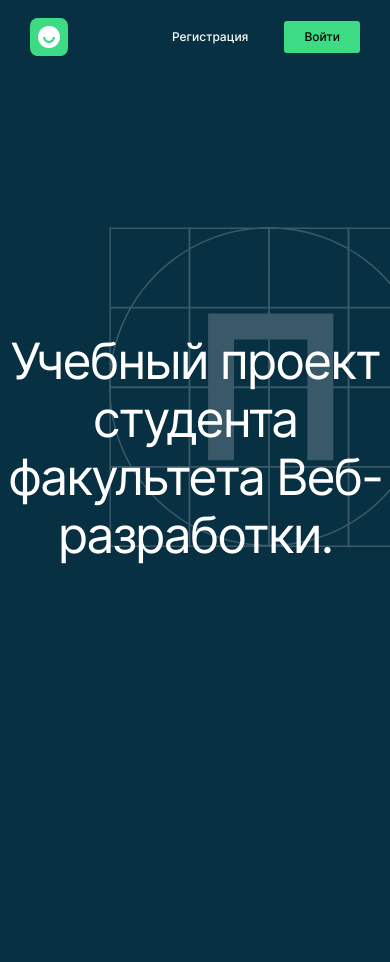
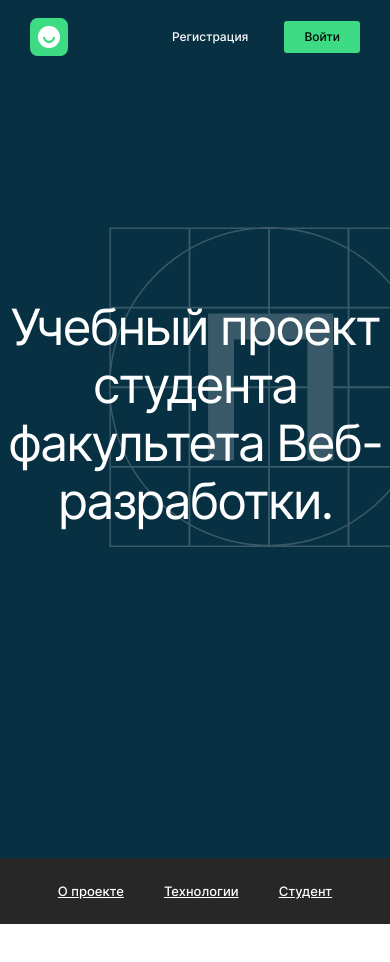
Before and after one commit to Polar-Bear777/movies-explorer-frontend, a React (Create React App) app: page / in a window 390 px wide. Shown: the top 962 px of the page. After the commit the page ends 924 px from the top, so only its background shows below. Built offline with nearby package versions, Linux system fonts and the light colour scheme.

Commit message:
добавил компонент navtab и его адаптив, поправил адаптив promo

```diff
--- a/src/components/Main/Main.css
+++ b/src/components/Main/Main.css
@@ -1,5 +1,6 @@
-.main {
+.content {
   max-width: 1280px;
   display: flex;
   background-color: #073042;
+  flex-direction: column;
 }
--- a/src/components/Main/Main.js
+++ b/src/components/Main/Main.js
@@ -2,11 +2,13 @@
 import React from 'react';
 import '../Main/Main.css';
 import Promo from '../Main/Promo/Promo';
+import NavTab from '../Main/NavTab/NavTab';
 
 function Main(props) {
   return (
-    <main className='main'>
+    <main className='content'>
       <Promo/>
+      <NavTab/>
     </main>
   );
 }
--- a/src/components/Main/NavTab/NavTab.css
+++ b/src/components/Main/NavTab/NavTab.css
@@ -0,0 +1,52 @@
+.navtab {
+  max-width: 1280px;
+  height: 66px;
+  display: grid;
+  background-color: #272727;
+}
+
+.navtab__links {
+  margin: 0;
+  padding: 0;
+  display: grid;
+  gap: 40px;
+  grid-template-columns: repeat(3, minmax(min-content, max-content));
+  align-content: center;
+  justify-content: center;
+}
+
+.navtab__link {
+  font-style: normal;
+  font-weight: 500;
+  font-size: 13px;
+  line-height: 16px;
+  font-family: 'Inter';
+  text-decoration-line: underline;
+  color: #fff;
+}
+
+/* Точка перелома между 1280 и 768 */
+@media screen and (max-width: 768px) {
+  .navtab {
+    max-width: 768px;
+  }
+}
+
+/* Точка перелома между 768 и 320 */
+@media screen and (max-width: 320px) {
+  .navtab {
+    max-width: 320px;
+  }
+}
+
+@media screen and (max-width: 320px) {
+  .navtab__links {
+    gap: 24px;
+  }
+}
+
+@media screen and (max-width: 320px) {
+  .navtab__link {
+    font-size: 11px;
+  }
+}
--- a/src/components/Main/NavTab/NavTab.js
+++ b/src/components/Main/NavTab/NavTab.js
@@ -0,0 +1,18 @@
+// NavTab.js
+import React from 'react';
+import '../NavTab/NavTab.css';
+// import PromoLogo from "./../../../images/promo__logo.svg";
+
+function NavTab(props) {
+  return (
+    <nav className='navtab'>
+      <ul className='navtab__links'>
+        <a className='navtab__link' href="/#">О проекте</a>
+        <a className='navtab__link' href="/#">Технологии</a>
+        <a className='navtab__link' href="/#">Студент</a>
+      </ul>
+    </nav>
+  );
+}
+
+export default NavTab;
--- a/src/components/Main/Promo/Promo.css
+++ b/src/components/Main/Promo/Promo.css
@@ -1,8 +1,8 @@
 .promo {
   height: 524px;
+  z-index: 1;
+  margin: 184px auto 0;
   position: relative;
-  z-index: 1;
-  margin: 184px auto 224px;
 }
 
 .promo__title {
@@ -15,6 +15,7 @@
   letter-spacing: -0.04em;
   color: #fff;
   max-width: 730px;
+  margin: 0;
 }
 
 .promo__logo {
@@ -26,9 +27,9 @@
 /* Точка перелома между 1280 и 768 */
 @media screen and (max-width: 768px) {
   .promo {
-    height: 784px;
+    height: 560px;
     margin-top: 224px;
-    margin-bottom: 240px;
+    margin-bottom: 0;
   }
 }
 
@@ -41,7 +42,7 @@
 /* Точка перелома между 768 и 320 */
 @media screen and (max-width: 320px) {
   .promo {
-    height: 570px;
+    height: 248px;
     margin-top: 142px;
     margin-bottom: 180px;
   }
--- a/src/components/Main/Promo/Promo.js
+++ b/src/components/Main/Promo/Promo.js
@@ -1,14 +1,14 @@
-// Main.js
+// Promo.js
 import React from 'react';
 import '../Promo/Promo.css';
 import PromoLogo from "./../../../images/promo__logo.svg";
 
 function Promo(props) {
   return (
-    <div className='promo'>
+    <section className='promo'>
       <h1 className='promo__title'>Учебный проект студента факультета Веб-разработки.</h1>
       <img src={PromoLogo} className="promo__logo" alt="Логотип главной страницы" />
-    </div>
+    </section>
   );
 }
 
```
